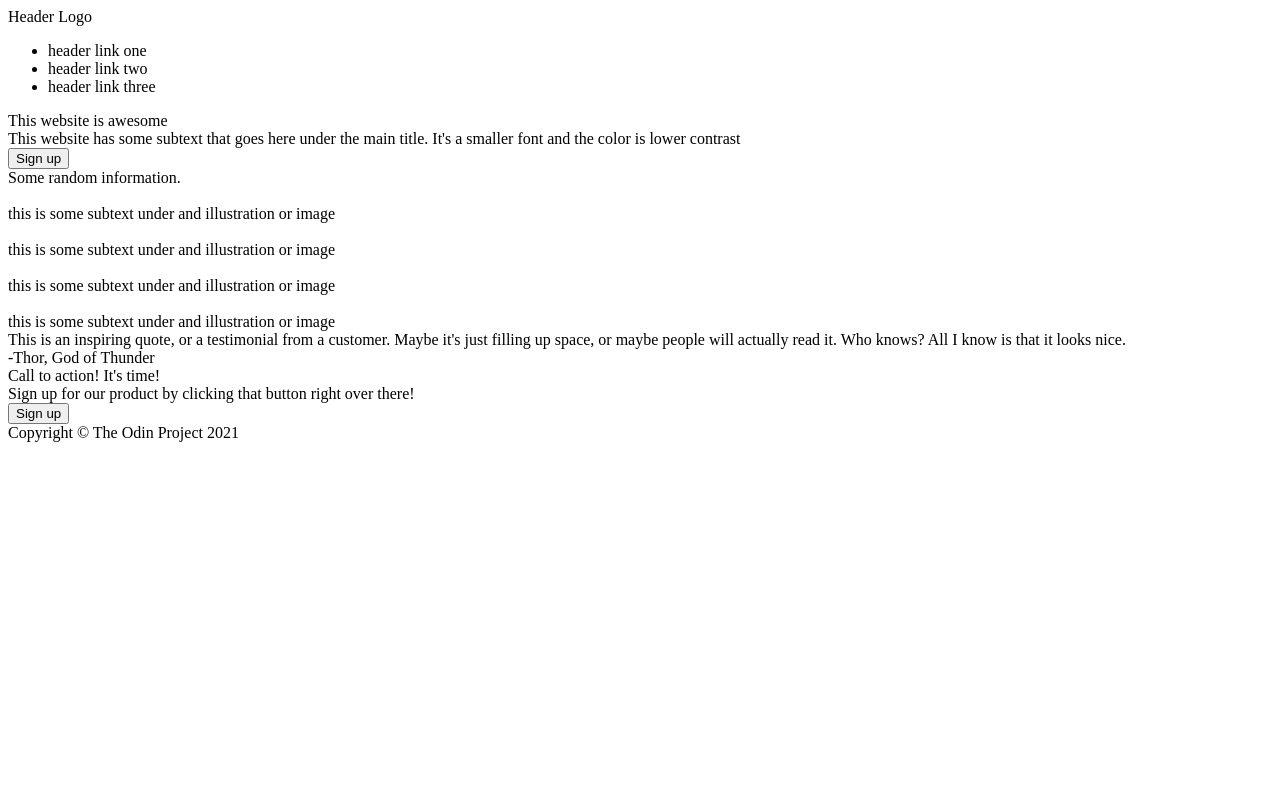
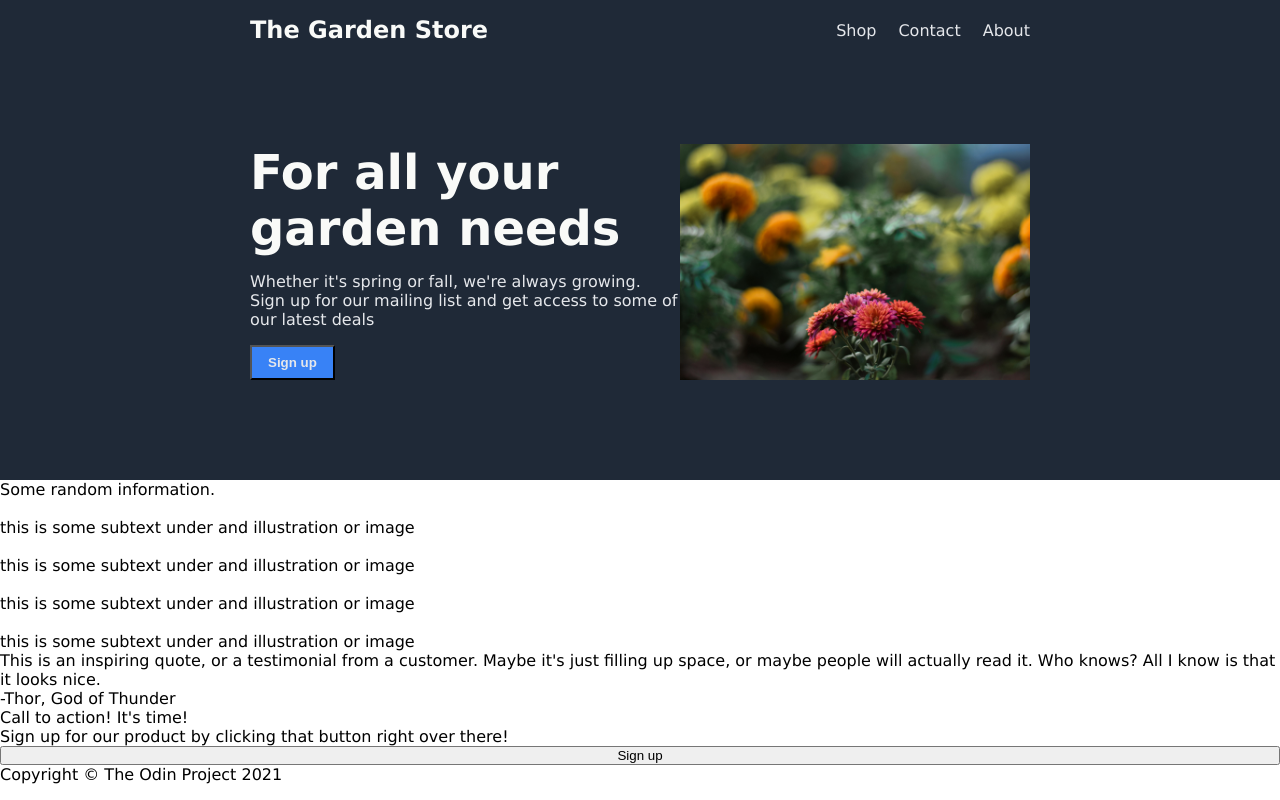
Before and after one commit to jrflynn3/odin-landing-page, a plain HTML site: page index.html in a window 1280 px wide. Drawn offline with Linux system fonts and the light colour scheme.

Commit message:
Add initial styling to intro section

```diff
--- a/CSS/style.css
+++ b/CSS/style.css
@@ -0,0 +1,83 @@
+* {
+    margin: 0;
+    padding: 0;
+}
+
+a {
+    text-decoration: none;
+}
+
+body {
+    font-family: 'Lucida Sans', 'Lucida Sans Regular', 'Lucida Grande', 'Lucida Sans Unicode', Geneva, Verdana, sans-serif;
+    display: flex;
+    flex-direction: column;
+}
+
+ul {
+    display: flex;
+    gap: 22px;
+    list-style-type: none;
+    /* padding: 8px; */
+}
+
+/* .header * {
+    border-style: solid;
+    border-color: green;
+} */
+
+.header {
+    background-color: #1F2937;
+}
+
+.header-links {
+    align-items: center;
+    display: flex;
+    justify-content: space-between;
+    /* padding: 0 16px; */
+    margin: 16px 250px;
+}
+
+.intro {
+    background-color: #1F2937;
+    display: flex;
+    justify-content: space-between;
+    margin: 100px 250px;
+}
+
+.intro-img {
+    width: 350px;
+}
+
+.intro-main {
+    width: 500px;
+}
+
+.intro-maintxt {
+    color: #f9faf8;
+    font-size: 48px;
+    font-weight: 800;
+}
+
+.intro-subtxt {
+    padding: 16px 0;
+}
+
+.intro-subtxt,
+.signup-btn,
+a {
+    color: #E5E7EB;
+    font-size: 18x;
+}
+
+.logo {
+    color: #f9faf8;
+    font-size: 24px;
+    font-weight: 700;
+    margin-right: auto;
+}
+
+.signup-btn {
+    background-color: #3882f6;
+    font-weight: 700;
+    padding: 8px 16px;
+}
--- a/index.html
+++ b/index.html
@@ -1,23 +1,33 @@
 <!DOCTYPE html>
 <html lang="en">
+
 <head>
     <meta charset="UTF-8">
-    <title>Document</title>
+    <title>The Garden Store</title>
     <link rel="stylesheet" href="./CSS/style.css">
 </head>
+
 <body>
     <div class="header">
-        <div class="logo">Header Logo</div>
-        <ul class="header-links">
-            <li>header link one</li>
-            <li>header link two</li>
-            <li>header link three</li>
-        </ul>
+        <div class="header-links">
+            <div class="logo">The Garden Store</div>
+            <ul>
+                <li><a href="index.html">Shop</a></li>
+                <li><a href="index.html">Contact</a></li>
+                <li><a href="index.html">About</a></li>
+            </ul>
+        </div>
+
+        <div class="intro">
+            <div class="intro-main">
+                <div class="intro-maintxt">For all your garden needs</div>
+                <div class="intro-subtxt">Whether it's spring or fall, we're always growing. Sign up for our mailing
+                    list and get access to some of our latest deals</div>
+                <button class="signup-btn">Sign up</button>
+            </div>
+            <img class="intro-img" src="img/garden-1.jpg" alt="child smelling flowers in garden">
+        </div>
     </div>
-    <div>This website is awesome</div>
-    <div>This website has some subtext that goes here under the main title. It's a smaller font and the color is lower contrast</div>
-    <button>Sign up</button>
-    <img>
 
     <div>
         <div>Some random information.</div>
@@ -31,7 +41,8 @@
         <div>this is some subtext under and illustration or image</div>
     </div>
 
-    <div>This is an inspiring quote, or a testimonial from a customer. Maybe it's just filling up space, or maybe people will actually read it. Who knows? All I know is that it looks nice.</div>
+    <div>This is an inspiring quote, or a testimonial from a customer. Maybe it's just filling up space, or maybe people
+        will actually read it. Who knows? All I know is that it looks nice.</div>
     <div>-Thor, God of Thunder</div>
 
     <div>Call to action! It's time!</div>
@@ -40,4 +51,5 @@
 
     <div>Copyright © The Odin Project 2021</div>
 </body>
+
 </html>
```
Also changed, not shown: img/garden-1.jpg (added), 1 other file.
